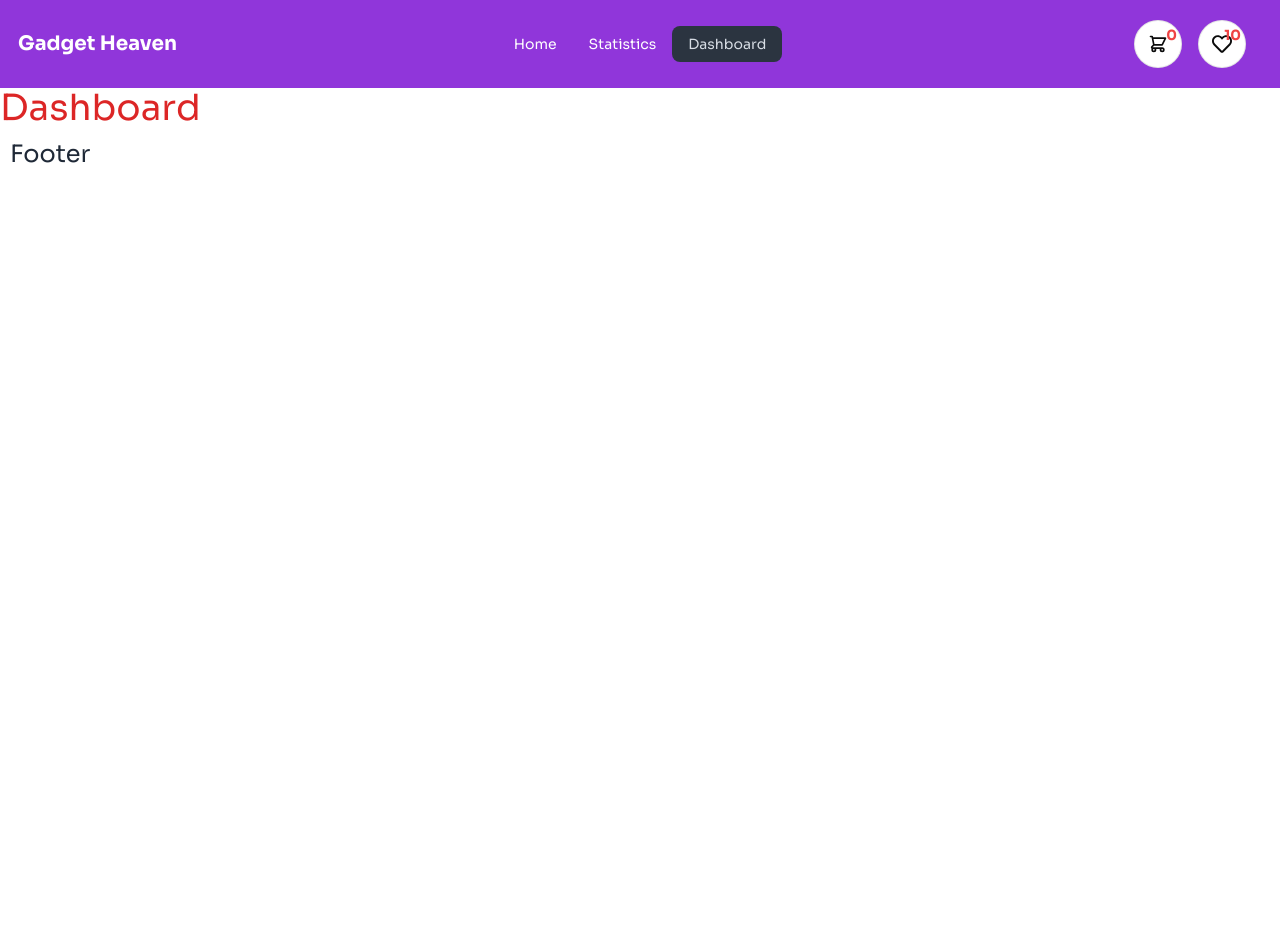
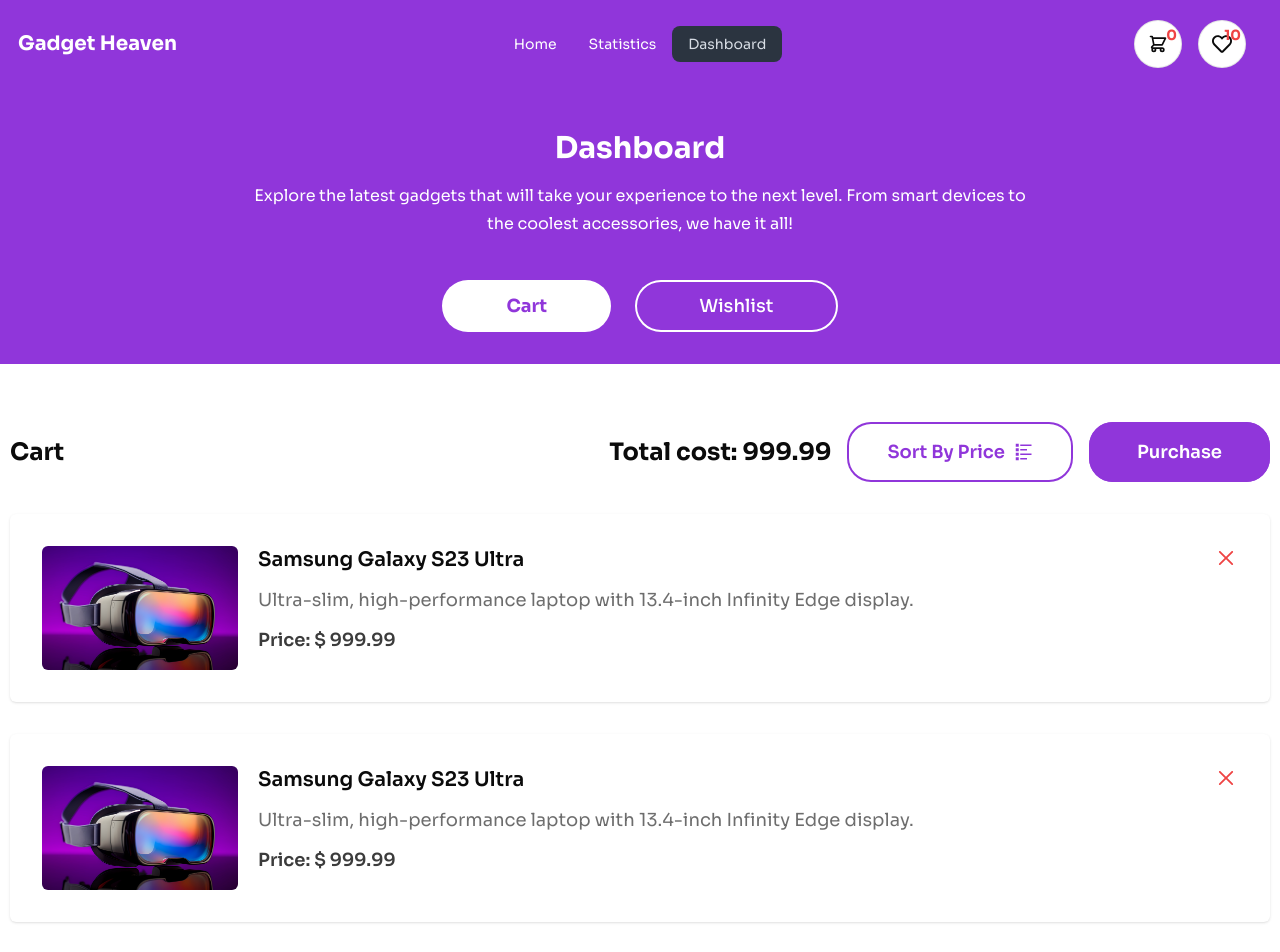
Before and after one commit to programming-hero-web-course-4/b10a8-gadget-heaven-salmanSrahman, a React (Vite) app: page /dashboard in a window 1280 px wide. Shown: the top 952 px of the page. Before the commit the page ends 800 px from the top, so only its background shows below. Built offline with nearby package versions, Linux system fonts and the light colour scheme.

Commit message:
dashboard design done

```diff
--- a/src/Components/ContextApi/AddToCartContextProvider.jsx
+++ b/src/Components/ContextApi/AddToCartContextProvider.jsx
@@ -1,15 +1,44 @@
 import React, { createContext, useState } from "react";
+import { toast } from "react-toastify";
 
 export const AddToCartContext = createContext();
 
 const AddToCartContextProvider = ({ children }) => {
   const [addToCartProduct, setAddToCartProduct] = useState([]);
 
-  const handleAddToCart = (product) => {
-    const newAddedProduct = [...addToCartProduct, product];
-    setAddToCartProduct(newAddedProduct);
+  const handleAddToCart = (productId, availability) => {
+    console.log(availability);
+    const existProduct = addToCartProduct.find(
+      (id) => parseInt(id) === productId
+    );
+
+    if (existProduct) {
+      toast.error("Product already added in cart.", {
+        position: "top-center",
+        autoClose: 2000,
+        hideProgressBar: false,
+        closeOnClick: true,
+        pauseOnHover: true,
+        draggable: true,
+        progress: undefined,
+        theme: "light",
+      });
+    } else if (availability === false) {
+      toast.error("Sorry! this product is out of stock.", {
+        position: "top-right",
+        autoClose: 2000,
+        hideProgressBar: false,
+        closeOnClick: true,
+        pauseOnHover: true,
+        draggable: true,
+        progress: undefined,
+        theme: "light",
+      });
+    } else {
+      const newAddedProduct = [...addToCartProduct, productId];
+      setAddToCartProduct(newAddedProduct);
+    }
   };
-  console.log(addToCartProduct.length);
   return (
     <AddToCartContext.Provider value={{ addToCartProduct, handleAddToCart }}>
       {children}
--- /dev/null
+++ b/src/Components/ContextApi/AddToWishListContextProvider.jsx
@@ -0,0 +1,21 @@
+import React, { createContext, useState } from "react";
+
+export const AddToWishListContext = createContext();
+
+const AddToWishListContextProvider = ({ children }) => {
+  const [addToWishListProdct, setAddToWishListProduct] = useState([]);
+
+  const handleAddToWishList = (productId) => {
+    console.log(productId);
+  };
+
+  return (
+    <AddToWishListContext.Provider
+      value={{ handleAddToWishList, addToWishListProdct }}
+    >
+      {children}
+    </AddToWishListContext.Provider>
+  );
+};
+
+export default AddToWishListContextProvider;
--- a/src/Components/Dashboard.jsx
+++ b/src/Components/Dashboard.jsx
@@ -1,9 +1,121 @@
-import React from "react";
+import React, { useContext } from "react";
+import { useLoaderData } from "react-router-dom";
+import { AddToCartContext } from "./ContextApi/AddToCartContextProvider";
+import Container from "./Container";
+import { RxCross2 } from "react-icons/rx";
+import product from "../assets/banner.jpg";
+import { GrSort } from "react-icons/gr";
 
 const Dashboard = () => {
+  const products = useLoaderData();
+
+  const { addToCartProduct } = useContext(AddToCartContext);
+
+  console.log(addToCartProduct);
+
+  const cartProducts = products.filter((product) =>
+    addToCartProduct.includes(product.product_id)
+  );
+  console.log(cartProducts);
+
   return (
     <div>
-      <h1 className="text-4xl text-red-600">Dashboard</h1>
+      <div className="py-8 text-center bg-primary">
+        <Container>
+          <h1 className="mb-4 text-xl font-bold text-white md:text-3xl">
+            Dashboard
+          </h1>
+          <p className="text-base leading-7 text-white max-w-[796px] mx-auto mb-4 md:mb-8">
+            Explore the latest gadgets that will take your experience to the
+            next level. From smart devices to the coolest accessories, we have
+            it all!
+          </p>
+        </Container>
+        <div>
+          <button className="px-16 py-3 text-lg font-bold bg-white rounded-[32px] text-primary mr-6">
+            Cart
+          </button>
+          <button className="px-16 py-3 text-lg font-medium ring-2 ring-white ring-inset rounded-[32px] text-white">
+            Wishlist
+          </button>
+        </div>
+      </div>
+      <div className="my-6 md:my-12">
+        <Container>
+          <div className="flex items-center justify-between">
+            <div>
+              <h3 className="text-2xl font-bold text-secondary">Cart</h3>
+            </div>
+            <div className="flex items-center gap-x-4">
+              <h3 className="text-2xl font-bold text-secondary">
+                Total cost: 999.99
+              </h3>
+              <button className="flex items-center px-10 py-4 text-lg font-semibold ring-2 ring-inset ring-primary rounded-3xl text-primary gap-x-2.5">
+                Sort By Price <GrSort className="font-medium" />
+              </button>
+              <button className="px-12 py-4 text-lg font-semibold text-white ring-2 ring-inset ring-primary rounded-3xl bg-primary">
+                Purchase
+              </button>
+            </div>
+          </div>
+          <div>
+            <div className="flex gap-5 p-8 my-8 bg-white rounded-md shadow">
+              <div className="w-2/12">
+                <img
+                  src={product}
+                  alt=""
+                  className="w-[200px] h-[124px] rounded-md"
+                />
+              </div>
+              <div className="flex justify-between w-10/12">
+                <div>
+                  <h1 className="mb-3 text-xl font-semibold text-secondary">
+                    Samsung Galaxy S23 Ultra
+                  </h1>
+                  <p className="mb-3 text-lg text-secondary/60">
+                    {" "}
+                    Ultra-slim, high-performance laptop with 13.4-inch Infinity
+                    Edge display.
+                  </p>
+                  <h3 className="mb-3 text-lg font-semibold text-secondary/80">
+                    Price: $ 999.99
+                  </h3>
+                </div>
+                <div>
+                  <RxCross2 className="text-2xl font-medium text-red-500 cursor-pointer" />
+                </div>
+              </div>
+            </div>
+            <div className="flex gap-5 p-8 my-8 bg-white rounded-md shadow">
+              <div className="w-2/12">
+                <img
+                  src={product}
+                  alt=""
+                  className="w-[200px] h-[124px] rounded-md"
+                />
+              </div>
+              <div className="flex justify-between w-10/12">
+                <div>
+                  <h1 className="mb-3 text-xl font-semibold text-secondary">
+                    Samsung Galaxy S23 Ultra
+                  </h1>
+                  <p className="mb-3 text-lg text-secondary/60">
+                    {" "}
+                    Ultra-slim, high-performance laptop with 13.4-inch Infinity
+                    Edge display.
+                  </p>
+                  <h3 className="mb-3 text-lg font-semibold text-secondary/80">
+                    Price: $ 999.99
+                  </h3>
+                </div>
+                <div>
+                  <RxCross2 className="text-2xl font-medium text-red-500 cursor-pointer" />
+                </div>
+              </div>
+            </div>
+          </div>
+        </Container>
+      </div>
     </div>
   );
 };
--- a/src/Components/ProductDetails.jsx
+++ b/src/Components/ProductDetails.jsx
@@ -6,14 +6,19 @@
 import { FaStar, FaStarHalfAlt } from "react-icons/fa";
 import { HiOutlineShoppingCart } from "react-icons/hi";
 import { AddToCartContext } from "./ContextApi/AddToCartContextProvider";
+import { AddToWishListContext } from "./ContextApi/AddToWishListContextProvider";
 
 const ProductDetails = () => {
   const loader = useLoaderData();
   const { productId } = useParams();
 
+  const { handleAddToCart } = useContext(AddToCartContext);
+  const { handleAddToWishList } = useContext(AddToWishListContext);
+
   const product = loader.find(
     (product) => product.product_id === parseInt(productId)
   );
+
   const {
     product_title,
     price,
@@ -23,9 +28,6 @@
     specification,
     product_id,
   } = product;
-
-  const { handleAddToCart } = useContext(AddToCartContext);
-  console.log(handleAddToCart);
 
   return (
     <div>
@@ -82,12 +84,15 @@
             <div className="flex gap-x-2">
               <button
                 className="flex items-center px-6 py-3 font-medium text-white rounded-xl text-md bg-primary gap-x-2"
-                onClick={() => handleAddToCart(product)}
+                onClick={() => handleAddToCart(product_id, availability)}
               >
                 <span>Add To Cart</span>
                 <HiOutlineShoppingCart className="text-xl" />
               </button>
-              <button className="btn btn-circle">
+              <button
+                className="btn btn-circle"
+                onClick={() => handleAddToWishList(product_id)}
+              >
                 <svg
                   xmlns="http://www.w3.org/2000/svg"
                   className="w-6 h-6"
--- a/src/main.jsx
+++ b/src/main.jsx
@@ -8,6 +8,9 @@
 import Dashboard from "./Components/Dashboard";
 import ProductDetails from "./Components/ProductDetails";
 import AddToCartContextProvider from "./Components/ContextApi/AddToCartContextProvider";
+import { ToastContainer } from "react-toastify";
+import "react-toastify/dist/ReactToastify.css";
+import AddToWishListContextProvider from "./Components/ContextApi/AddToWishListContextProvider";
 
 let router = createBrowserRouter([
   {
@@ -34,6 +37,7 @@
       {
         path: "/dashboard",
         element: <Dashboard />,
+        loader: () => fetch("/products.json"),
       },
     ],
   },
@@ -41,6 +45,9 @@
 
 createRoot(document.getElementById("root")).render(
   <AddToCartContextProvider>
-    <RouterProvider router={router} />
+    <AddToWishListContextProvider>
+      <RouterProvider router={router} />
+      <ToastContainer />
+    </AddToWishListContextProvider>
   </AddToCartContextProvider>
 );
```
